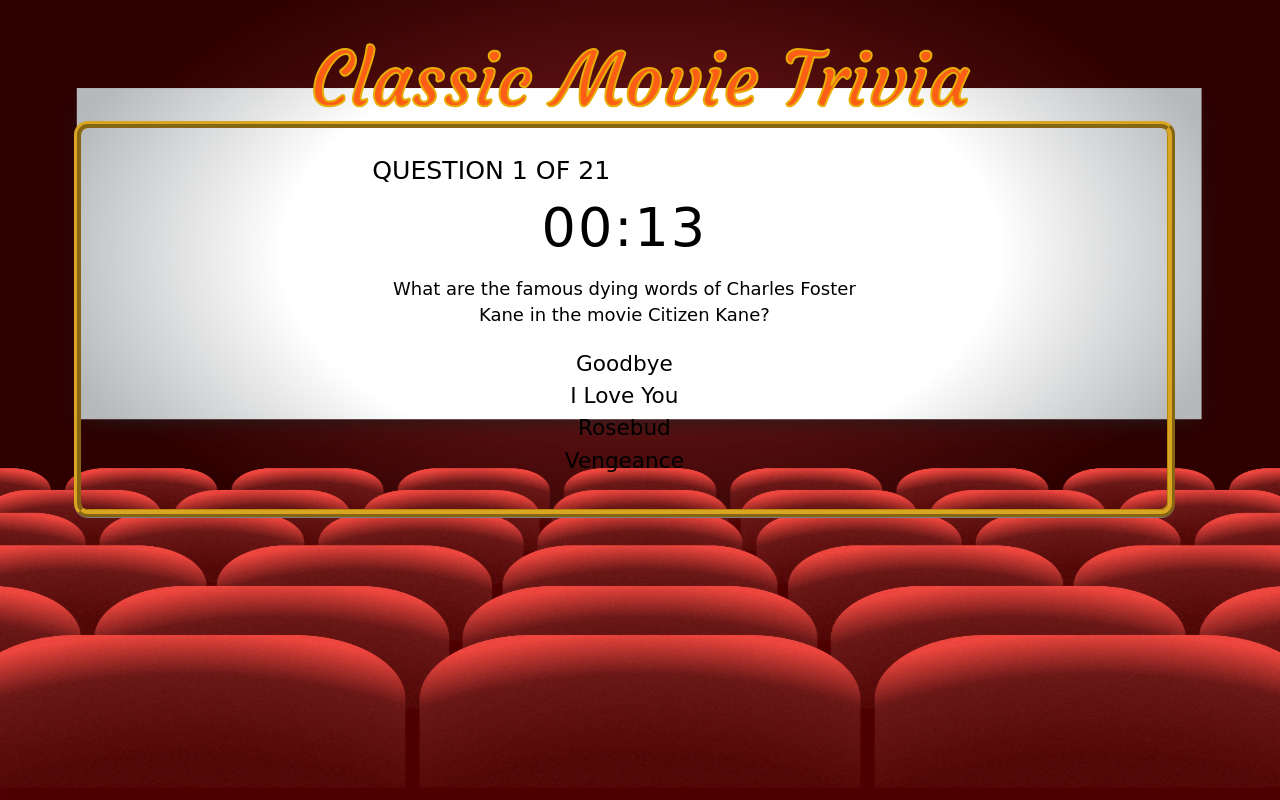
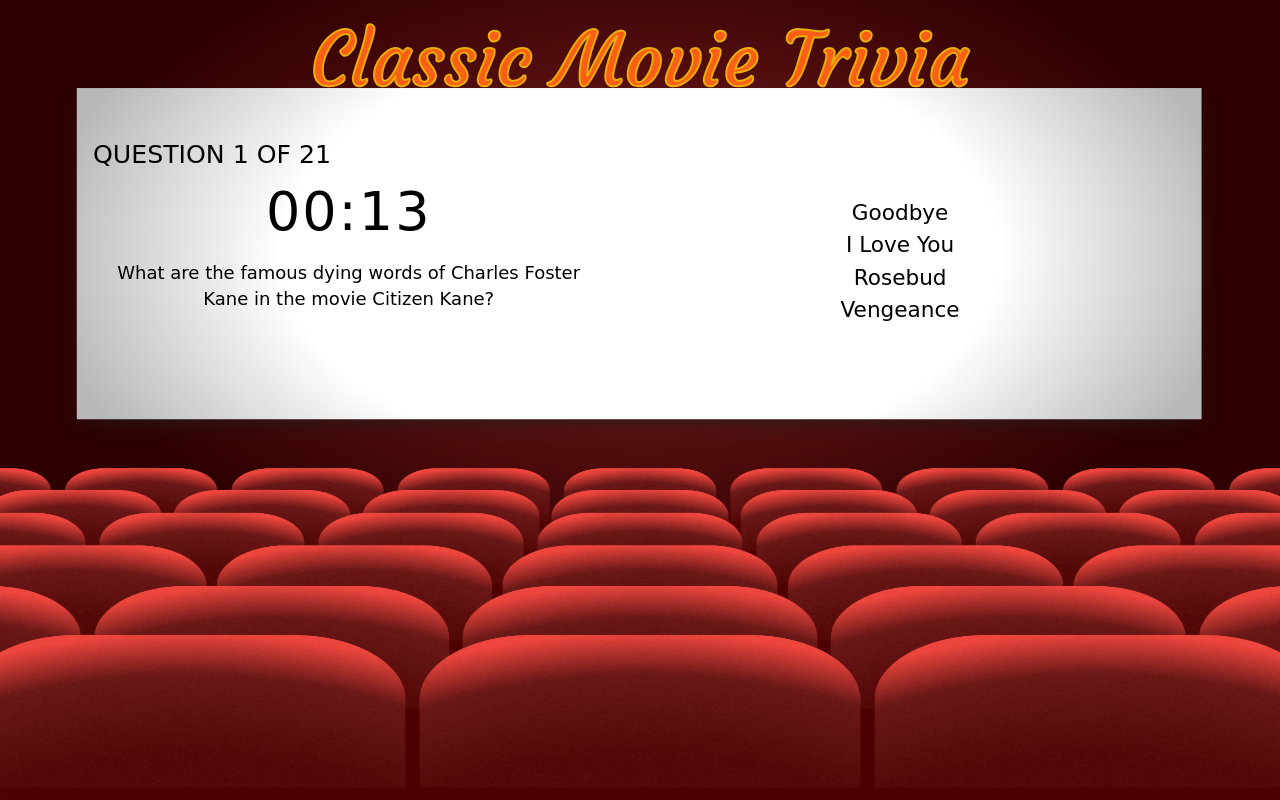
Before and after one commit to loraxgirl/TriviaGame, a plain HTML site: page index.html in a window 1280 px wide. Both pictures are taken after a click on the button "START THE GAME". Drawn offline with nearby package versions, Linux system fonts and the light colour scheme; a web font is replaced by a local one.

Commit message:
changed question/answer format to two columns for sizing

```diff
--- a/assets/css/style2.css
+++ b/assets/css/style2.css
@@ -14,8 +14,9 @@ body {
 .game-title {
   position:                 relative;
   margin:                   auto;
+  top:                      -18px;
   align-content:            center;
-  padding:                  5px;
+  padding:                  3px;
   width:                    80%;
   font-family:              'Courgette', cursive;
   font-size:                75px;
@@ -31,18 +32,15 @@ div {
 
 #container {
   position:                 relative;
-  top:                      -39px;
+  top:                      -44px;
   left:                      74px;
   width:                     86%;
-  height:                    396px;
+  height:                    380px;
   padding-top:              4px;
   padding-right:            14px;
   padding-left:             14px;
   margin-bottom:            30px;
   color:                    black;
-  border:                    7px ridge goldenrod;
-  border-radius:             14px;
-  box-shadow:                inset -1px -1px darkgoldenrod, 0px 1px rgb(126, 125, 124);
 }
 
 #gameRow {
@@ -91,6 +89,7 @@ div {
 
 .answerList {
     text-align: center;
+    margin-top: 60px;
     margin-right: 10px;
     margin-left: 10px;
     color: black;
@@ -136,16 +135,16 @@ div {
 }
 
 .reset {
-    background-color: #ffffac;
-    color: black;
+    background-color: lightslategray;
+    color: darkred;
     border: 1px solid #000000;
-    font-size: 200%;
+    font-size: 180%;
     letter-spacing: 2px;
     margin-left: 40px;
     margin-right: 40px;
     padding: 20px 20px;
     margin-top: 30px;
-    border-radius: 5px;
+    border-radius: 25px;
 }
 
 .reset:hover {
--- a/index.html
+++ b/index.html
@@ -25,29 +25,43 @@
             </div> <!-- End Column 2A -->
         </div> <!-- End Row 2 -->
 
-        <div class="row" id="gameRow"> <!-- Begin Row 3 -->
-            <div class="col-xs-12 col-sm-12 col-md-6 col-md-offset-3 col-lg-6 col-md-offset-3" id="gameCol"> <!-- Begin Column 3A -->
+        <div class="row" id="gameRow">
+            <!-- COLUMN A -->
+            <div class="col-xs-6 col-sm-6 col-md-6 col-lg-6" id="gameCol">
 
                 <!-- WHEN EACH QUESTION IS DISPLAYED -->
                 <div id="currentQuestion"></div>
                 <div id="timeLeft"></div>
                 <div class="question"></div>
-                <div class="answerList"></div>
 
                 <!-- WHEN EACH ANSWER IS DISPLAYED -->
                 <div id="message"></div>
                 <div id="correctedAnswer"></div>
+
+                <!-- WHEN RESULTS ARE DISPLAYED -->
+                <div id="finalMessage"></div>
+                <div id="startOverBtn"></div>
+
+            </div>
+            <!-- END COLUMN A -->
+
+            <!-- COLUMN B -->
+            <div class="col-xs-6 col-sm-6 col-md-6 col-lg-6" id="gameCol">
+
+                <!-- WHEN EACH QUESTION IS DISPLAYED -->
+                <div class="answerList"></div>
+
+                <!-- WHEN EACH ANSWER IS DISPLAYED -->
                 <div id="gif"></div>
                 <div id="gifCaption"></div>
 
                 <!-- WHEN RESULTS ARE DISPLAYED -->
-                <div id="finalMessage"></div>
                 <div id="correctAnswers"></div>
                 <div id="incorrectAnswers"></div>
                 <div id="unanswered"></div>
-                <div id="startOverBtn"></div>
 
-            </div> <!-- End Column 3A -->
+            </div>
+            <!-- END COLUMN B -->
 
         </div> <!-- End Row 3 -->
 
```
